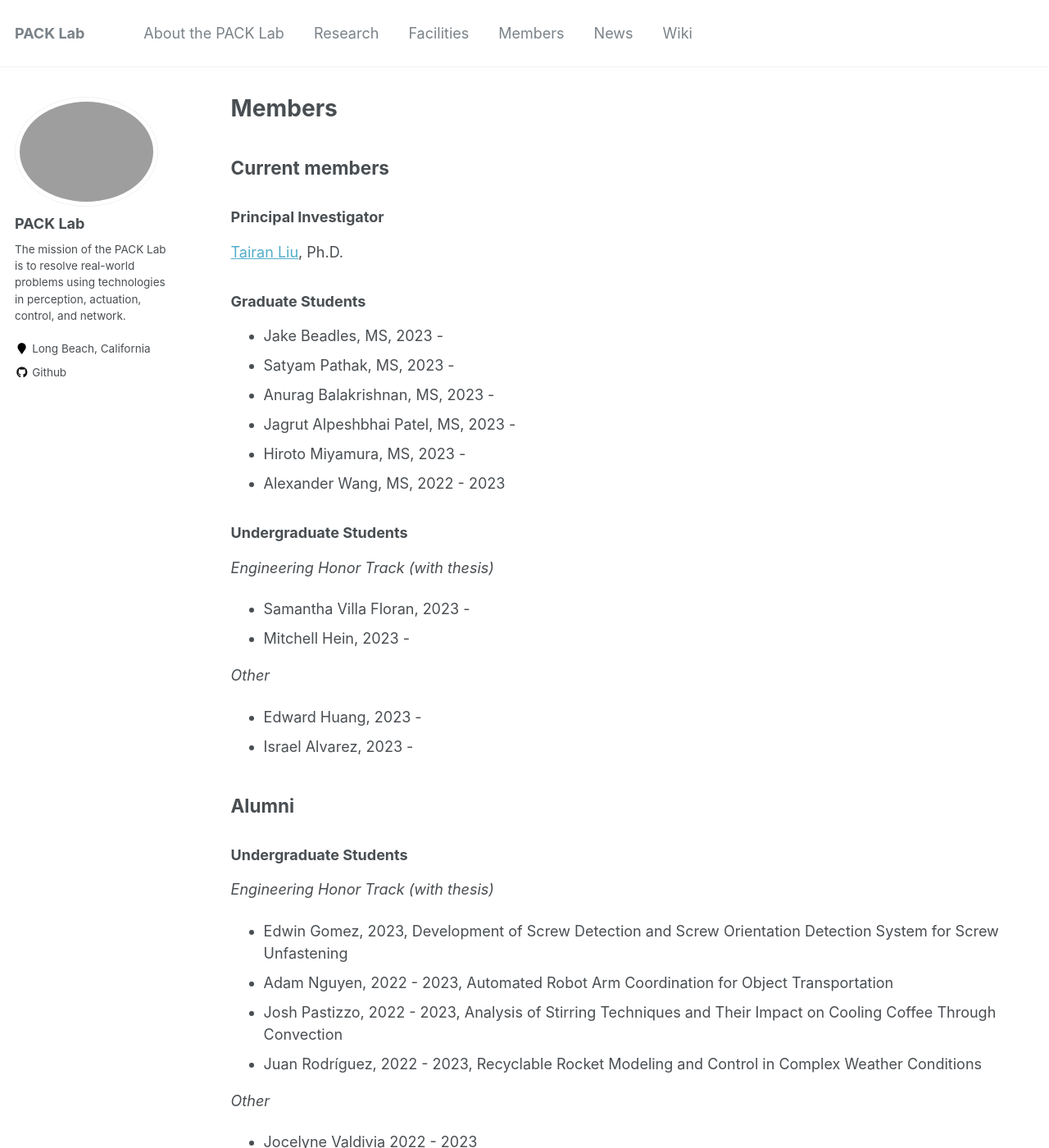
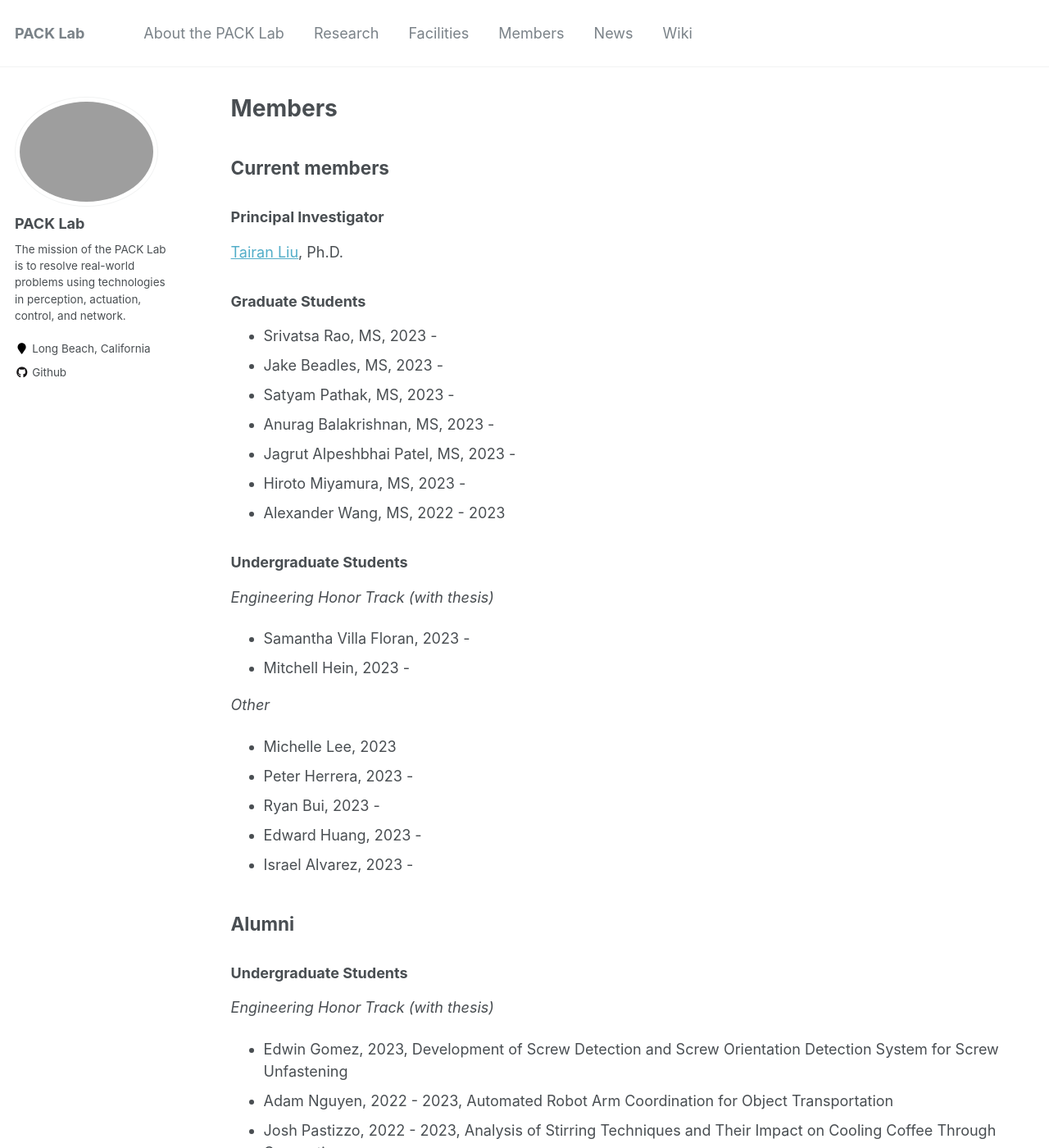
Before and after one commit to pack-lab/pack-lab.github.io, a Jekyll site: the page built from _pages/members.md, in a window 1280 px wide and 1400 px high. Shown: the whole window at 82% size. Built offline with Jekyll 4.4.1, drawn with Linux system fonts in a browser that asks for light colours.

Commit message:
Update members.md

```diff
--- a/_pages/members.md
+++ b/_pages/members.md
@@ -12,6 +12,7 @@ author_profile: true
 
 ### Graduate Students
 
+* Srivatsa Rao, MS, 2023 -
 * Jake Beadles, MS, 2023 -
 * Satyam Pathak, MS, 2023 -
 * Anurag Balakrishnan, MS, 2023 -
@@ -26,8 +27,10 @@ author_profile: true
 * Samantha Villa Floran, 2023 -
 * Mitchell Hein, 2023 -
 
-
 *Other*
+* Michelle Lee, 2023
+* Peter Herrera, 2023 -
+* Ryan Bui, 2023 -
 * Edward Huang, 2023 -
 * Israel Alvarez, 2023 -
 
```
